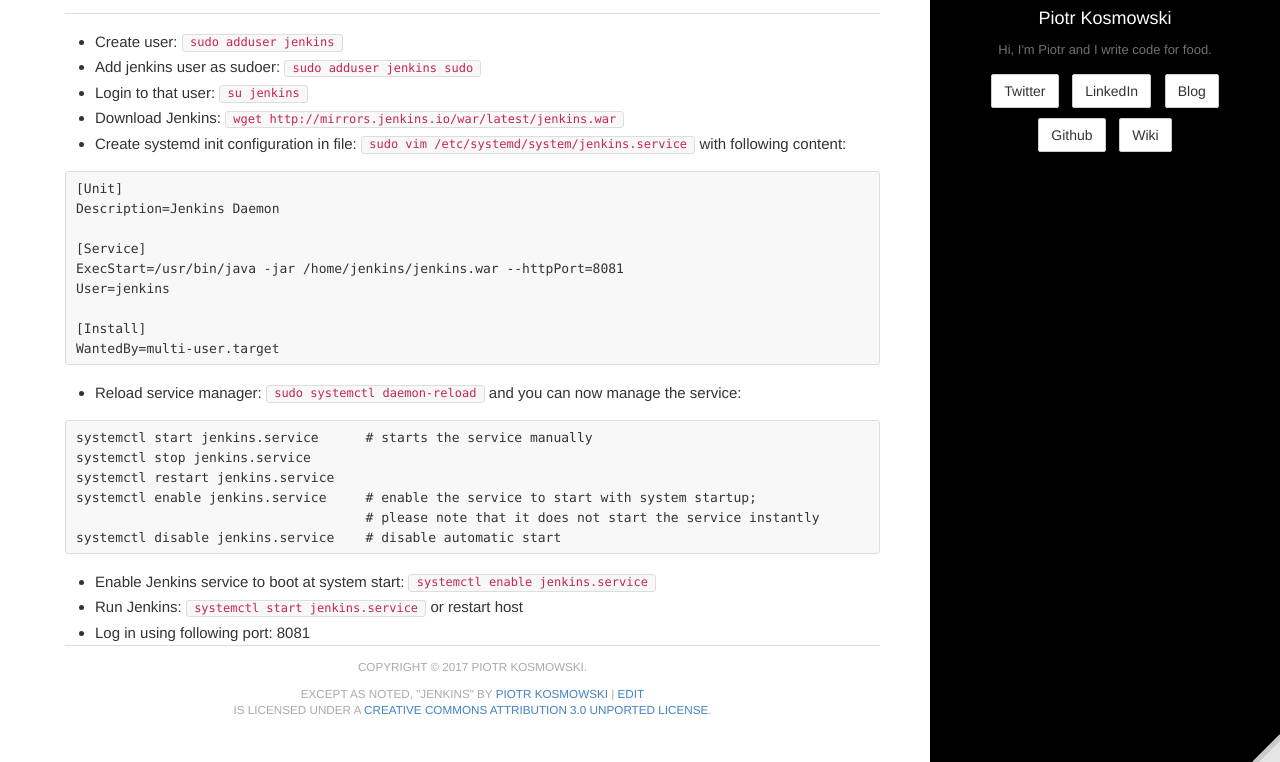
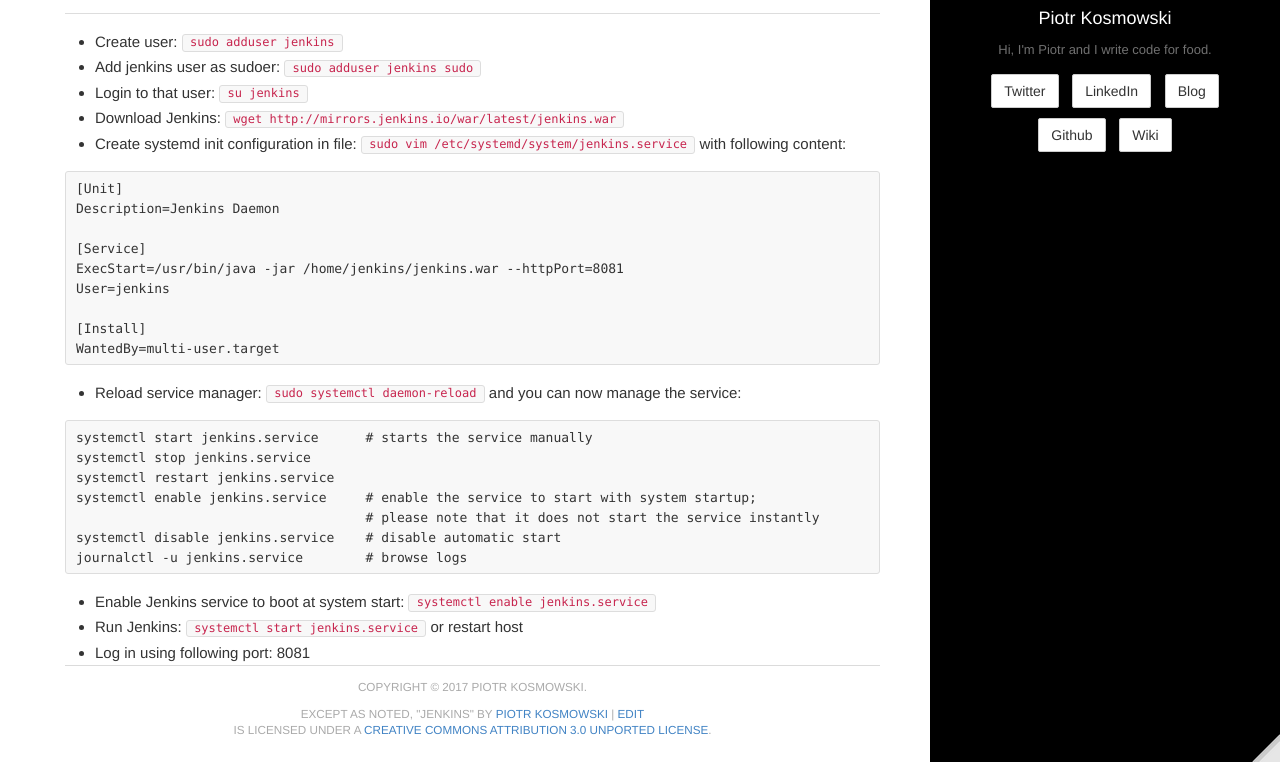
Before and after one commit to kospiotr/kospiotr.github.io, a Jekyll site: the page built from wiki/jenkins.md, in a window 1280 px wide and 1041 px high, cut to the strip 279-1041 px from the top of the window. Built offline with Jekyll 4.4.1, drawn with Linux system fonts in a browser that asks for light colours.

Commit message:
Update jenkins.md

````diff
--- a/wiki/jenkins.md
+++ b/wiki/jenkins.md
@@ -35,6 +35,7 @@
 systemctl enable jenkins.service     # enable the service to start with system startup;
                                      # please note that it does not start the service instantly
 systemctl disable jenkins.service    # disable automatic start
+journalctl -u jenkins.service        # browse logs
 ```
 
 * Enable Jenkins service to boot at system start: ```systemctl enable jenkins.service```
````
